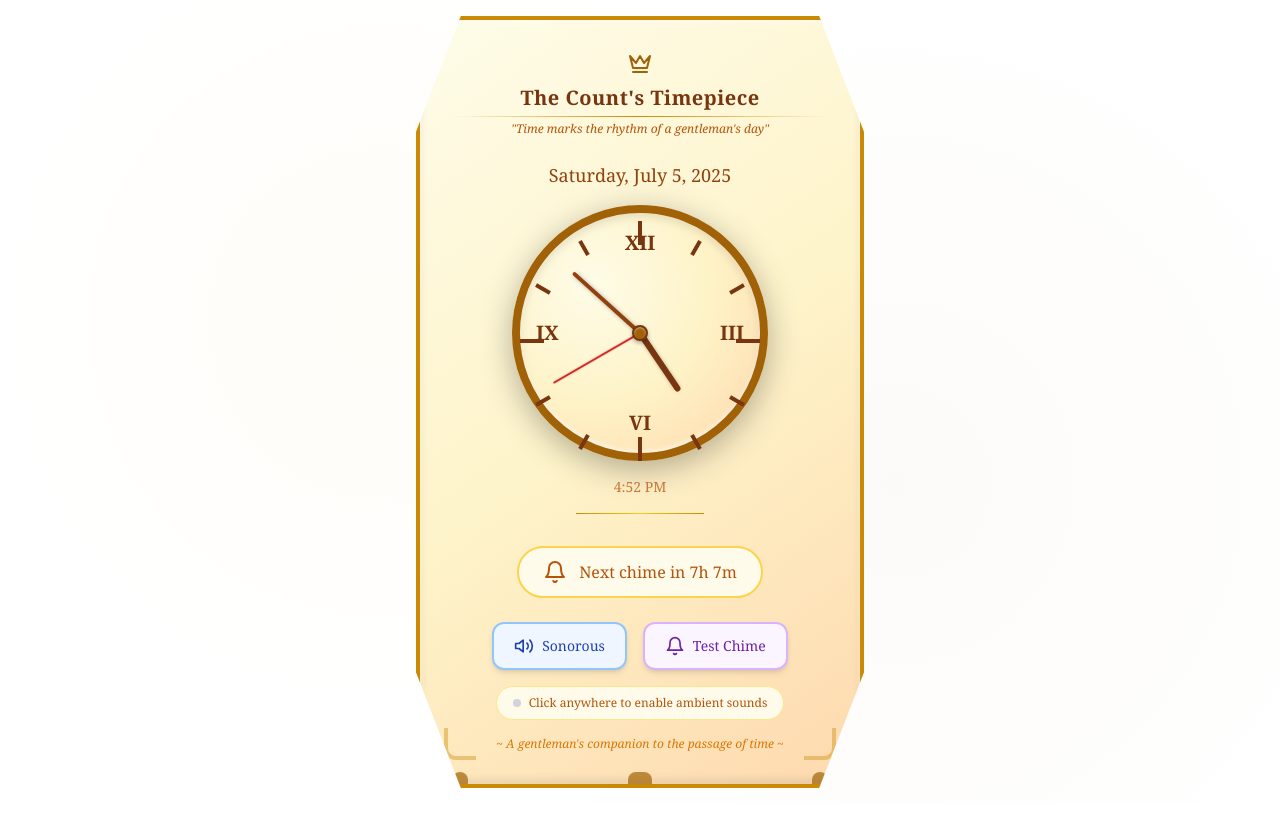
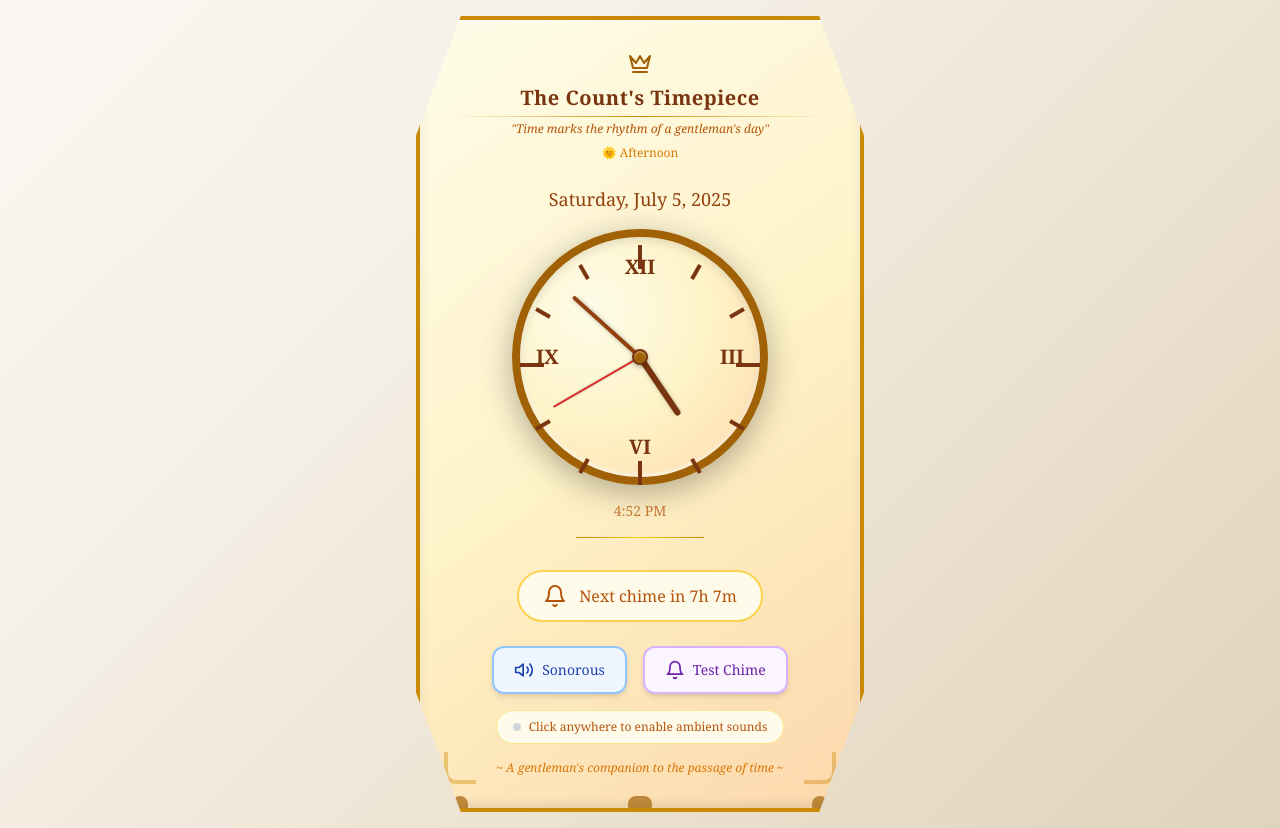
Before and after one commit to jeffwagner1/thrice-chime-clock, a React (Create React App) app: page / in a window 1280 px wide. Before the commit the page ends 804 px from the top, so only its background shows below. Built offline with nearby package versions, Linux system fonts and the light colour scheme; the HTML template or start-up script is replaced by a standard one.

Commit message:
Update App.js

```diff
--- a/src/App.js
+++ b/src/App.js
@@ -17,42 +17,31 @@ const App = () => {
       // Dawn: Soft champagne and pearl tones
       return {
         background: 'linear-gradient(135deg, #f7f1e3 0%, #e8dcc0 30%, #d4c4a8 60%, #b8a082 100%)',
-        backgroundImage: `
-          radial-gradient(circle at 25% 25%, rgba(255, 245, 220, 0.3) 0%, transparent 60%),
-          radial-gradient(circle at 75% 75%, rgba(245, 222, 179, 0.2) 0%, transparent 50%)`
+        backgroundAttachment: 'fixed'
       };
     } else if (hour >= 7 && hour < 12) {
       // Morning: Fresh cream and soft blue
       return {
         background: 'linear-gradient(135deg, #f0f4f8 0%, #e6f3ff 40%, #d1ecf1 70%, #b8dbd9 100%)',
-        backgroundImage: `
-          radial-gradient(circle at 20% 30%, rgba(255, 255, 255, 0.4) 0%, transparent 50%),
-          radial-gradient(circle at 80% 20%, rgba(230, 243, 255, 0.3) 0%, transparent 60%)`
+        backgroundAttachment: 'fixed'
       };
     } else if (hour >= 12 && hour < 18) {
       // Afternoon: Warm ivory and pale gold
       return {
         background: 'linear-gradient(135deg, #faf7f2 0%, #f5f0e8 30%, #ede4d3 60%, #e0d3bb 100%)',
-        backgroundImage: `
-          radial-gradient(circle at 30% 40%, rgba(255, 250, 240, 0.5) 0%, transparent 40%),
-          radial-gradient(circle at 70% 60%, rgba(245, 240, 232, 0.3) 0%, transparent 50%)`
+        backgroundAttachment: 'fixed'
       };
     } else if (hour >= 18 && hour < 21) {
       // Evening: Rich burgundy and amber (like fine wine)
       return {
         background: 'linear-gradient(135deg, #f4e6d7 0%, #e8c5a0 30%, #d4a574 60%, #b8865a 100%)',
-        backgroundImage: `
-          radial-gradient(circle at 20% 60%, rgba(212, 165, 116, 0.3) 0%, transparent 50%),
-          radial-gradient(circle at 80% 30%, rgba(244, 230, 215, 0.4) 0%, transparent 60%)`
+        backgroundAttachment: 'fixed'
       };
     } else {
       // Night: Deep navy and silver (like moonlight on marble)
       return {
         background: 'linear-gradient(135deg, #2c3e50 0%, #34495e 30%, #4a6741 60%, #5d6d5b 100%)',
-        backgroundImage: `
-          radial-gradient(circle at 15% 25%, rgba(255, 255, 255, 0.05) 0%, transparent 40%),
-          radial-gradient(circle at 85% 75%, rgba(255, 255, 255, 0.03) 0%, transparent 30%),
-          radial-gradient(circle at 50% 50%, rgba(255, 255, 255, 0.02) 0%, transparent 25%)`
+        backgroundAttachment: 'fixed'
       };
     }
   };
@@ -270,7 +259,10 @@ const App = () => {
 
   return (
     <div className="min-h-screen flex items-center justify-center p-4 transition-all duration-1000"
-         style={getTimeBasedBackground()}
+         style={{
+           ...getTimeBasedBackground(),
+           minHeight: '100vh'
+         }}
          onClick={handleUserInteraction}>
 
       <div className="relative bg-gradient-to-b from-amber-50 to-cream-100 p-8 shadow-2xl border-4 border-yellow-600 max-w-md w-full backdrop-blur-sm"
@@ -307,6 +299,17 @@ const App = () => {
           <p className="text-amber-700 text-xs italic font-serif">
             "Time marks the rhythm of a gentleman's day"
           </p>
+          {/* Sky indicator */}
+          <div className="mt-2 text-xs text-amber-600 font-serif">
+            {(() => {
+              const hour = currentTime.getHours();
+              if (hour >= 4 && hour < 7) return "🌅 Dawn";
+              if (hour >= 7 && hour < 12) return "☀️ Morning";
+              if (hour >= 12 && hour < 18) return "🌞 Afternoon";
+              if (hour >= 18 && hour < 21) return "🌇 Evening";
+              return "🌙 Night";
+            })()}
+          </div>
         </div>
 
         {/* Main Analog Clock Display */}
```
